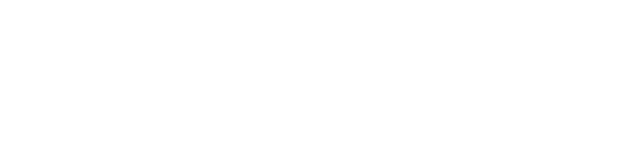
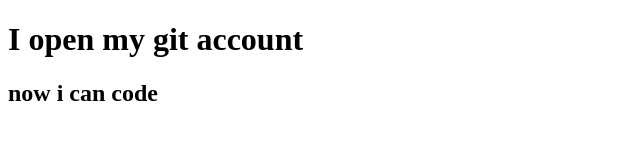
Before and after one commit to Tarin22/my-first-repo, a plain HTML site: page index.html in a window 1280 px wide. Shown: the whole page, without its empty margins (0-640 px from the left). Drawn offline with Linux system fonts and the light colour scheme.

Commit message:
added header

```diff
--- a/index.html
+++ b/index.html
@@ -7,6 +7,7 @@
     <title>My First Github Repo</title>
 </head>
 <body>
-
+    <h1>I open my git account</h1>
+    <h2>now i can code</h2>
 </body>
 </html>
```
